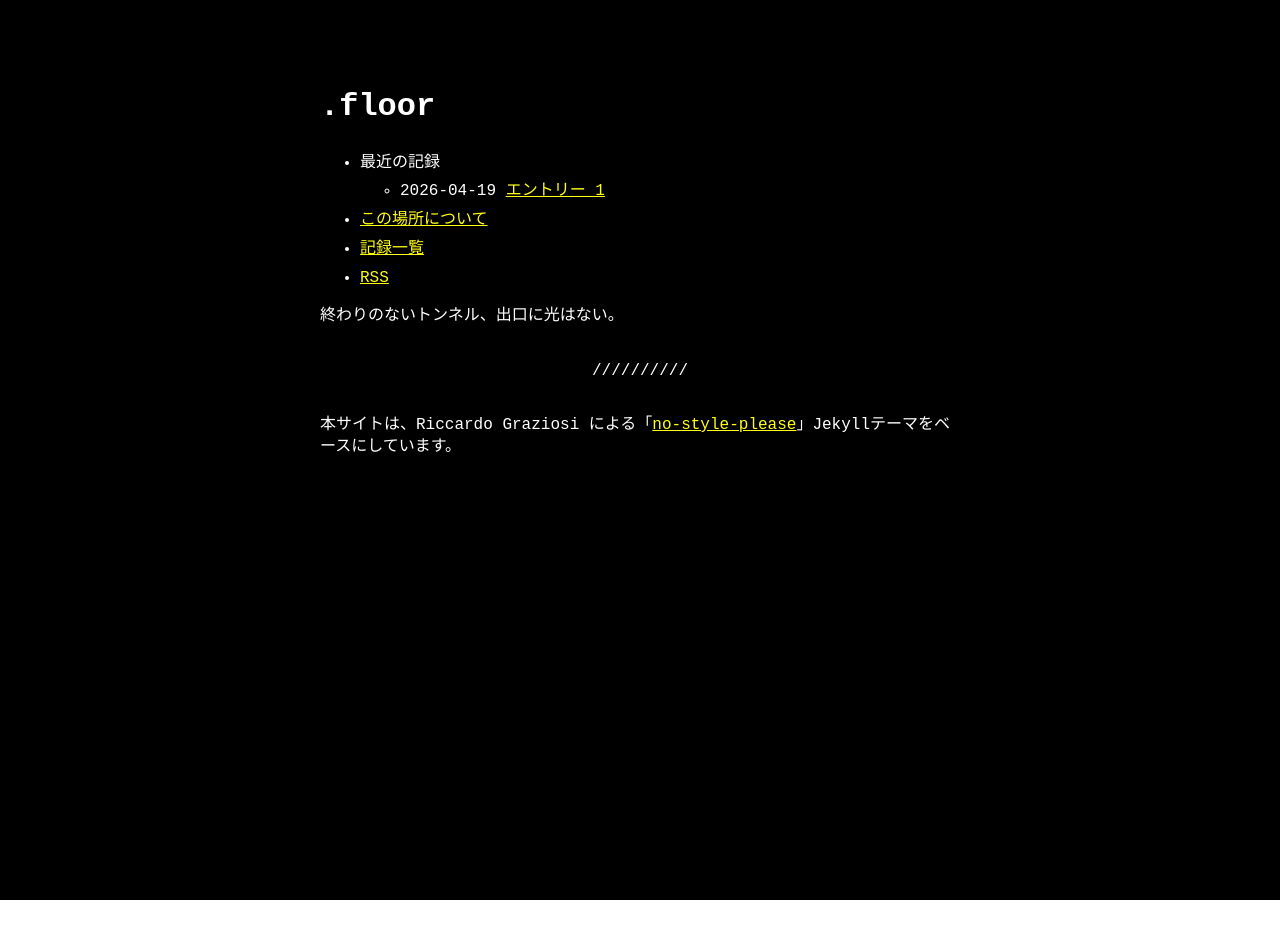
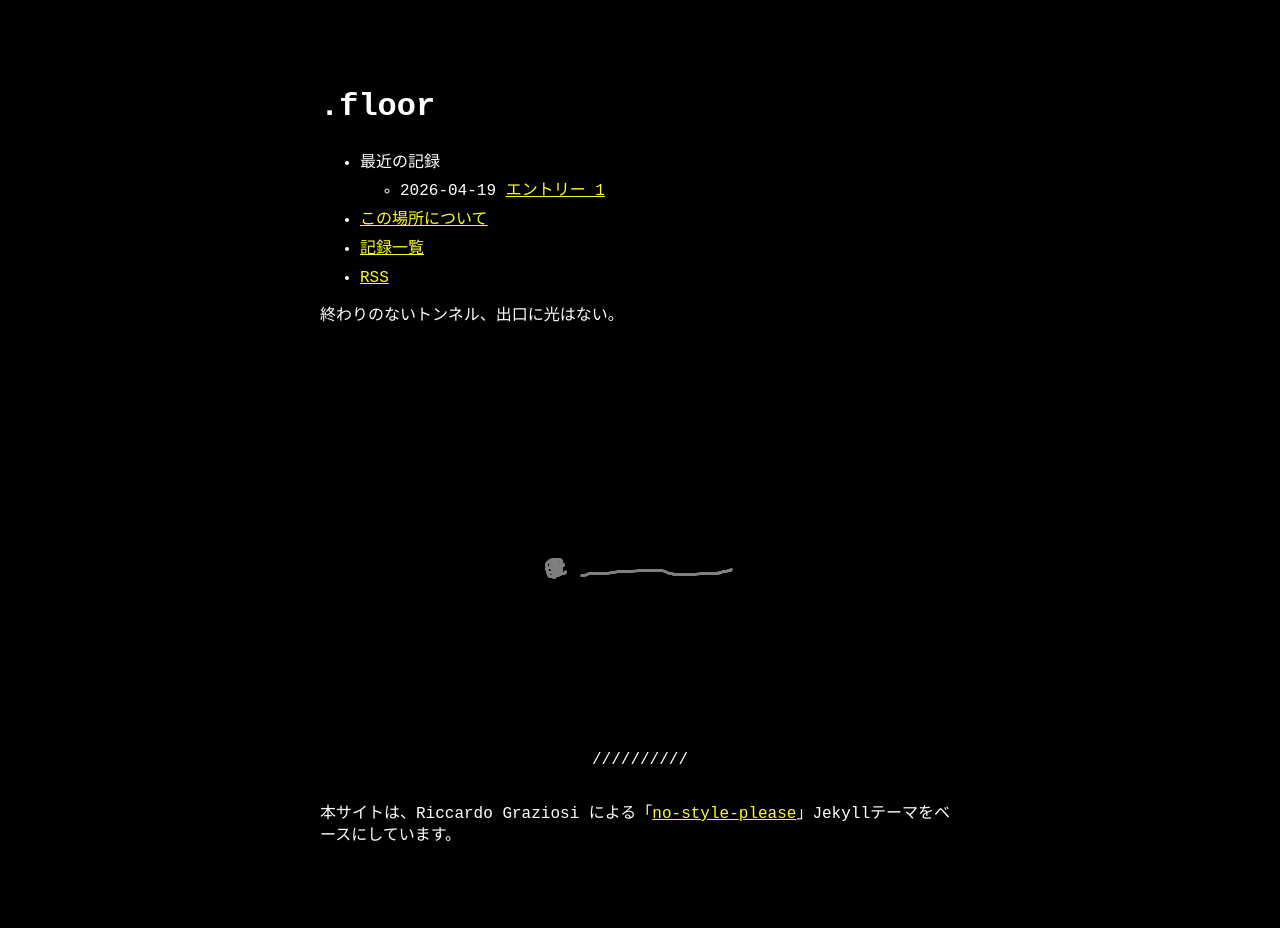
Before and after one commit to dotfloor/dotfloor.github.io, a Jekyll site: the page built from index.md, in a window 1280 px wide. Built offline with Jekyll 4.4.1, drawn with Linux system fonts in a browser that asks for light colours; before the commit the page ends 900 px from its top, so only the background shows below that.

Commit message:
add dotfloor image

```diff
--- a/index.md
+++ b/index.md
@@ -4,6 +4,8 @@ layout: home
 
 終わりのないトンネル、出口に光はない。
 
+![.floor](/assets/images/dotfloor.png)
+
 ---
 
 本サイトは、Riccardo Graziosi による「[no-style-please](https://github.com/riggraz/no-style-please)」Jekyllテーマをベースにしています。
```
Also changed, not shown: about.md (+2 -0 lines), assets/images/dotfloor.png (added).
